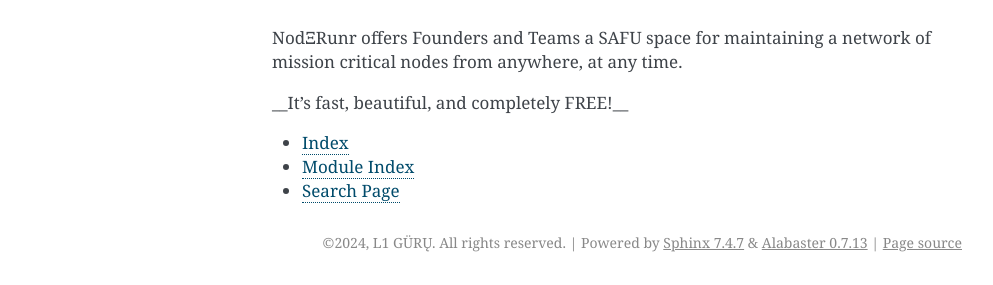
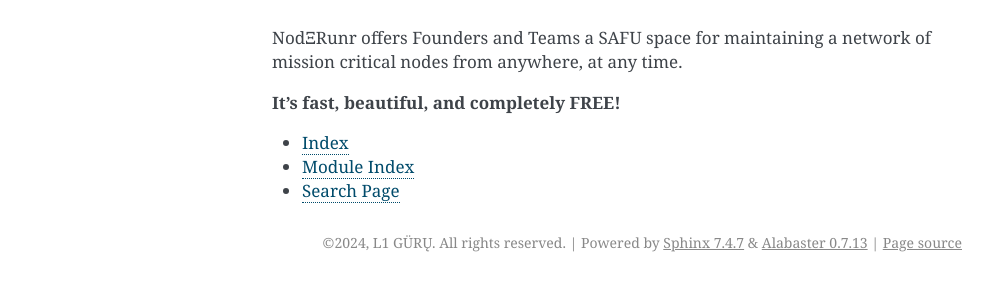
Before and after one commit to layer1guru/layer1run, a Sphinx documentation site: the page built from docs/source/index.rst, in a window 1280 px wide. Shown: the part 330-615 px from the top of the page, without its empty margins (148-1141 px from the left). Built offline with Sphinx 7.4.7, drawn with Linux system fonts in a browser that asks for light colours.

Commit message:
Fix syntax.

```diff
--- a/docs/source/index.rst
+++ b/docs/source/index.rst
@@ -16,7 +16,7 @@ Introduction
 
 NodΞRunr offers Founders and Teams a SAFU space for maintaining a network of mission critical nodes from anywhere, at any time.
 
-__It’s fast, beautiful, and completely FREE!__
+**It’s fast, beautiful, and completely FREE!**
 
 
 * :ref:`genindex`
```
